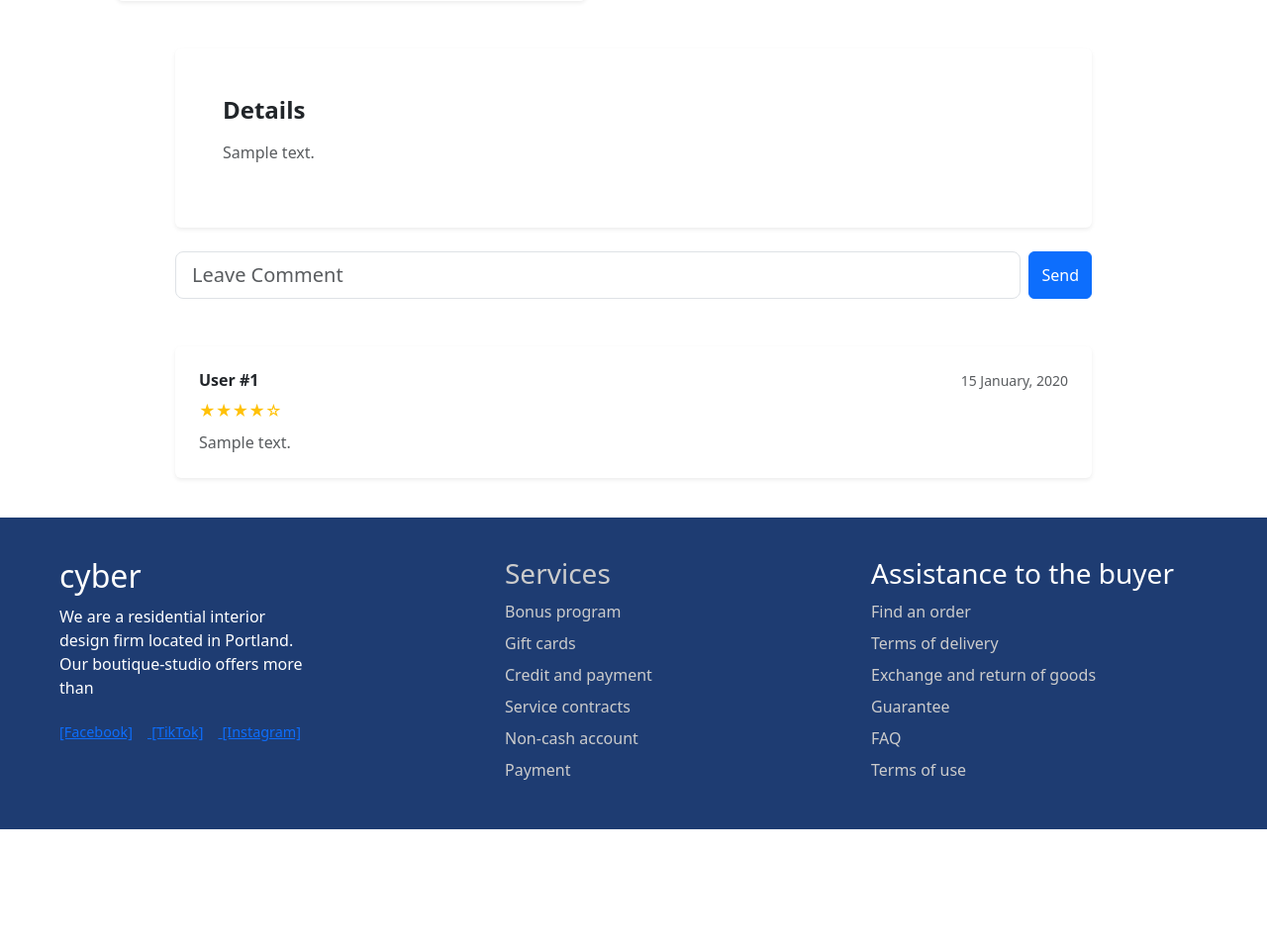
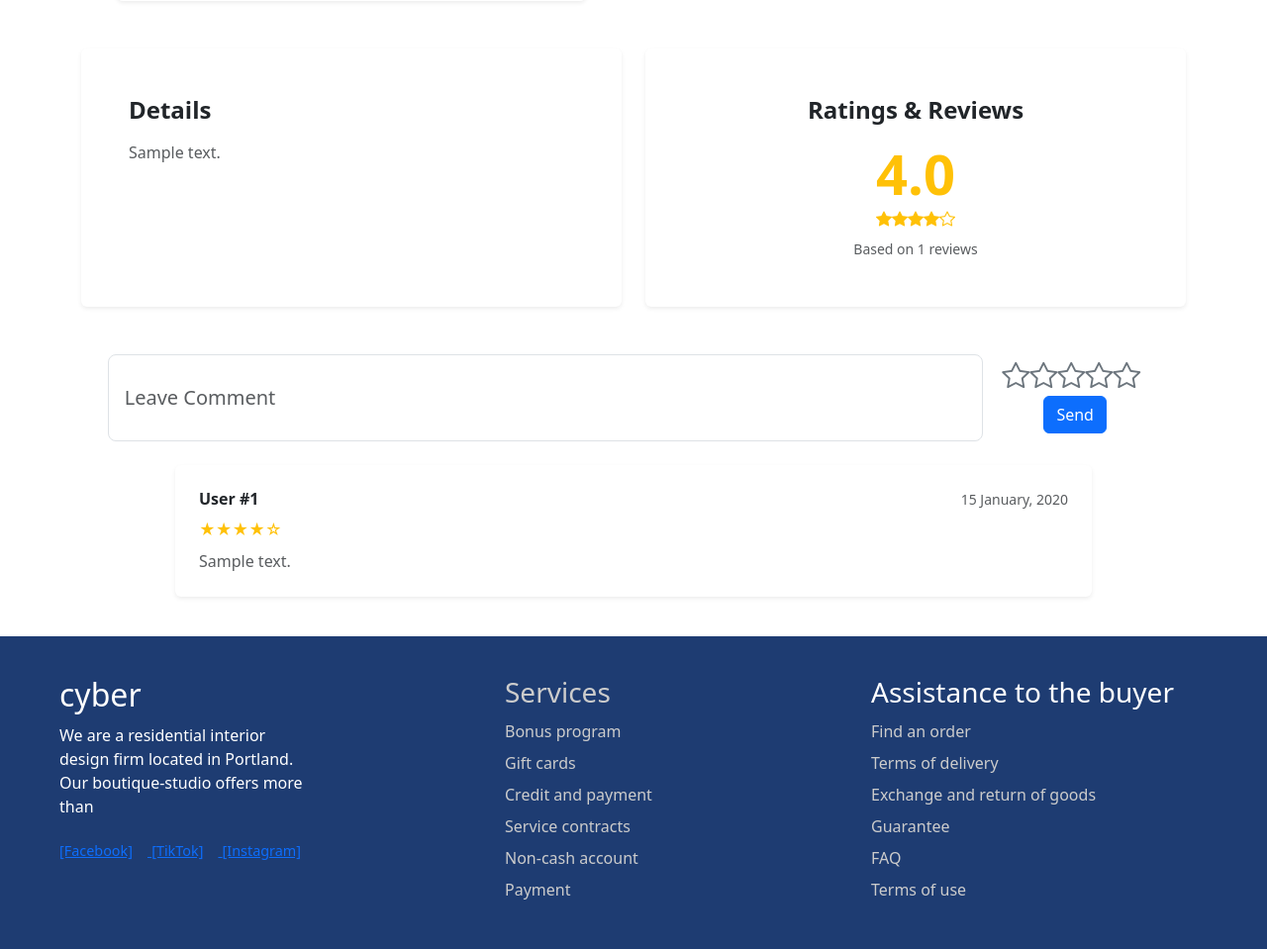
Before and after one commit to Phiung23/Web-Programming-Assignment-CO3049, a PHP site: template app/view/product-details.php in a window 1280 px wide. Shown: the part 567-1526 px from the top of the page at 99% size. Before the commit the page ends 1405 px from the top, so only its background shows below. Run offline with PHP 8.4, Linux system fonts and the light colour scheme; the template is opened without the code that fills it: most values are stand-ins (such as "Sample title", 1, 10 or a date in 2020); data that the repository does not hold is empty.

Commit message:
feat: done the comment and rating feature

```diff
--- a/app/controller/productDetailsController.php
+++ b/app/controller/productDetailsController.php
@@ -33,6 +33,7 @@ class ProductDetailsController
         $product_id = $data['product_id'];
         $user_id = $_SESSION['user_id'];
         $comment = $data['comment'];
-        $this->userCommentModel->save_comments($product_id, $user_id, $comment);
+        $rating = $data['rating'];
+        $this->userCommentModel->save_comments($product_id, $user_id, $comment, $rating);
     }
 }
--- a/app/view/home.php
+++ b/app/view/home.php
@@ -152,7 +152,7 @@
               </p>
 
               <!-- Buy Now Button -->
-              <a href="index.php?route=product&id=<?= $product['product_id'] ?>"
+              <a href="index.php?route=product_details&id=<?= $product['product_id'] ?>"
                 class="btn btn-dark mt-auto">
                 Buy Now
               </a>
--- a/app/view/product-details.php
+++ b/app/view/product-details.php
@@ -4,9 +4,12 @@
 <head>
     <meta charset="UTF-8">
     <title>About Us | Yaki Electronics</title>
-    <link rel="stylesheet" href="public/css/product.css">
+    <link rel="stylesheet" href="public/css/product-details.css">
 
     <link href="https://cdn.jsdelivr.net/npm/bootstrap@5.3.3/dist/css/bootstrap.min.css" rel="stylesheet">
+    <link href="https://cdn.jsdelivr.net/npm/bootstrap-icons@1.11.3/font/bootstrap-icons.css" rel="stylesheet">
+
+
 </head>
 
 <body>
@@ -54,14 +57,47 @@
     </div>
     <!-- product details -->
     <div class="container my-5">
-        <div class="row justify-content-center">
-            <div class="col-12 col-lg-10">
-                <div class="p-4 p-md-5 bg-white rounded shadow-sm">
+        <div class="row justify-content-center g-4">
+
+            <!-- Product Details -->
+            <div class="col-12 col-lg-6">
+                <div class="p-4 p-md-5 bg-white rounded shadow-sm h-100">
                     <h4 class="fw-bold mb-3">Details</h4>
-                    <p class="text-muted">
-                        <?= $product['details'] ?>
+                    <p class="text-muted mb-0">
+                        <?= nl2br(htmlspecialchars($product['details'])) ?>
                     </p>
                 </div>
+            </div>
+
+            <!-- Ratings & Reviews -->
+            <div class="col-12 col-lg-6">
+                <div class="p-4 p-md-5 bg-white rounded shadow-sm text-center h-100">
+                    <h4 class="fw-bold mb-3">Ratings & Reviews</h4>
+
+                    <!-- Average Rating Number -->
+                    <div class="display-4 fw-bold text-warning">
+                        <?= number_format($product['avg_rating'], 1) ?>
+                    </div>
+
+                    <!-- Star Visualization -->
+                    <div class="mb-2">
+                        <?php
+                        $rating = round($product['avg_rating']);
+                        for ($i = 1; $i <= 5; $i++) {
+                            echo $i <= $rating
+                                ? '<i class="bi bi-star-fill text-warning"></i>'
+                                : '<i class="bi bi-star text-warning"></i>';
+                        }
+                        ?>
+                    </div>
+
+                    <!-- Total Reviews -->
+                    <p class="text-muted small mb-0">
+                        Based on <?= htmlspecialchars($product['total_reviews']) ?> reviews
+                    </p>
+                </div>
+            </div>
+
         </div>
     </div>
 
@@ -76,7 +112,18 @@
                     placeholder="Leave Comment"
                     aria-label="Search">
                 <input type="hidden" name="product_id" value="<?= htmlspecialchars($product['product_id']) ?>">
+                <div class="text-center mb-2">
+                    <div id="rating-stars" class="d-inline-flex justify-content-center">
+                        <i class="bi bi-star fs-3 text-secondary" data-index="1"></i>
+                        <i class="bi bi-star fs-3 text-secondary" data-index="2"></i>
+                        <i class="bi bi-star fs-3 text-secondary" data-index="3"></i>
+                        <i class="bi bi-star fs-3 text-secondary" data-index="4"></i>
+                        <i class="bi bi-star fs-3 text-secondary" data-index="5"></i>
+                    </div>
+                    <input type="hidden" name="rating" id="rating-value" value="0">
                     <button type="submit" class="btn btn-primary ms-2">Send</button>
+
+                </div>
             </form>
         </div>
     </div>
--- /dev/null
+++ b/public/css/product-details.css
@@ -0,0 +1,4 @@
+#rating-stars i {
+  cursor: pointer;
+  transition: color 0.2s;
+}
--- a/public/css/product.css
+++ b/public/css/product.css
@@ -15,3 +15,11 @@
   transform: scale(0.98);
   box-shadow: 0 0.5rem 1rem rgba(0, 0, 0, 0.2);
 }
+
+#suggestions a {
+  cursor: pointer;
+}
+
+#suggestions a:hover {
+  background-color: #f8f9fa;
+}
--- a/public/js/home.js
+++ b/public/js/home.js
@@ -51,7 +51,7 @@ function loadProducts(route) {
               <p class="text-dark fw-bold fs-5 mb-3">$${Number(
                   product.price
               ).toFixed(2)}</p>
-              <a href="index.php?route=product&id=${product.product_id}"
+              <a href="index.php?route=product_details&id=${product.product_id}"
                  class="btn btn-dark mt-auto">Buy Now</a>
             </div>
           </div>
--- a/public/js/product-details.js
+++ b/public/js/product-details.js
@@ -0,0 +1,21 @@
+// this to make the rating stars
+const stars = document.querySelectorAll("#rating-stars i");
+const ratingInput = document.getElementById("rating-value");
+
+stars.forEach((star) => {
+    star.addEventListener("click", () => {
+        const rating = parseInt(star.getAttribute("data-index"));
+        ratingInput.value = rating;
+
+        // Color all stars up to the clicked one
+        stars.forEach((s, i) => {
+            if (i < rating) {
+                s.classList.remove("bi-star");
+                s.classList.add("bi-star-fill", "text-warning");
+            } else {
+                s.classList.remove("bi-star-fill", "text-warning");
+                s.classList.add("bi-star");
+            }
+        });
+    });
+});
```
Also changed, not shown: app/model/productModel.php (+8 -1 lines), app/view/product.php (+14 -2 lines), public/js/product.js (+44 -2 lines). Lines whose indentation alone changed are shown as unchanged.
